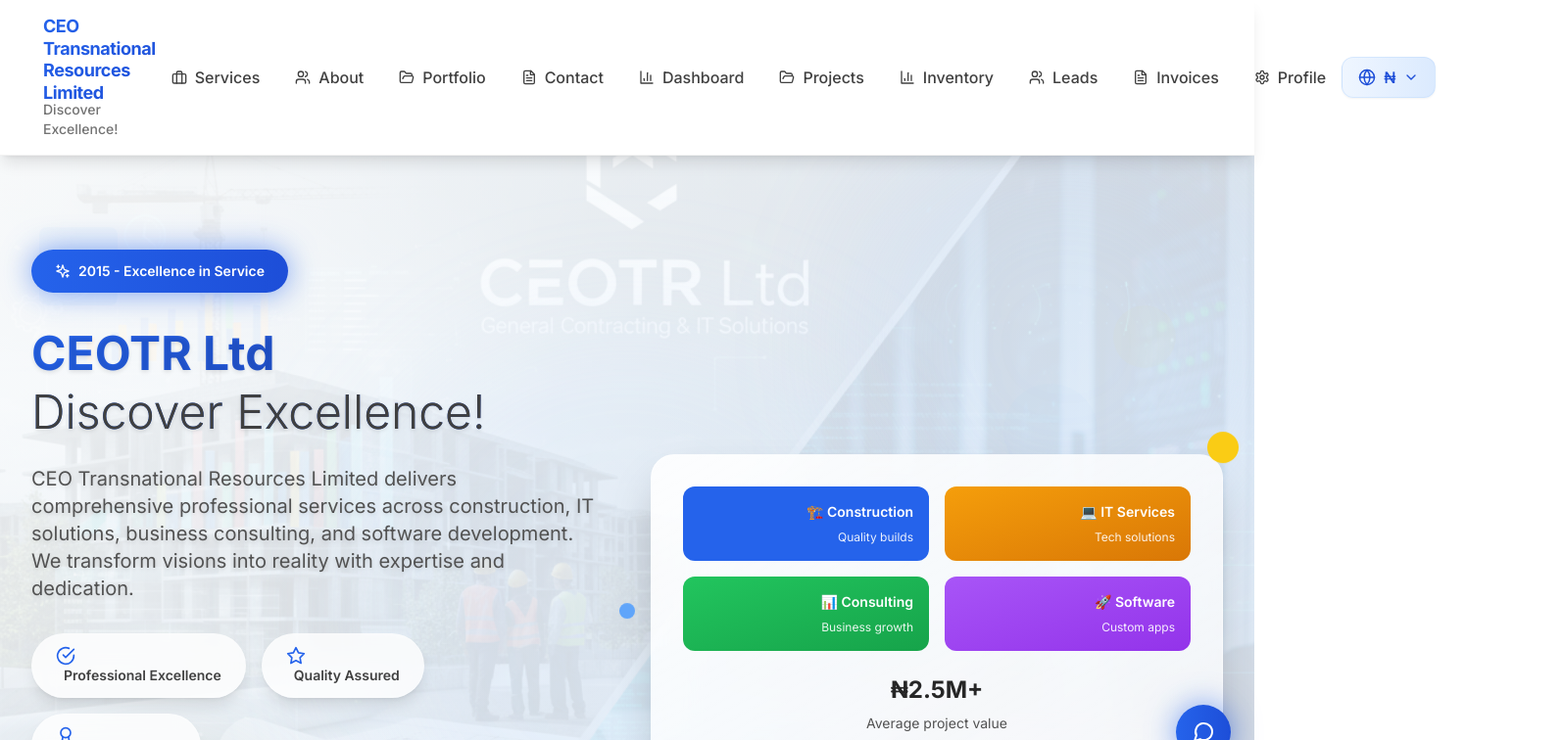
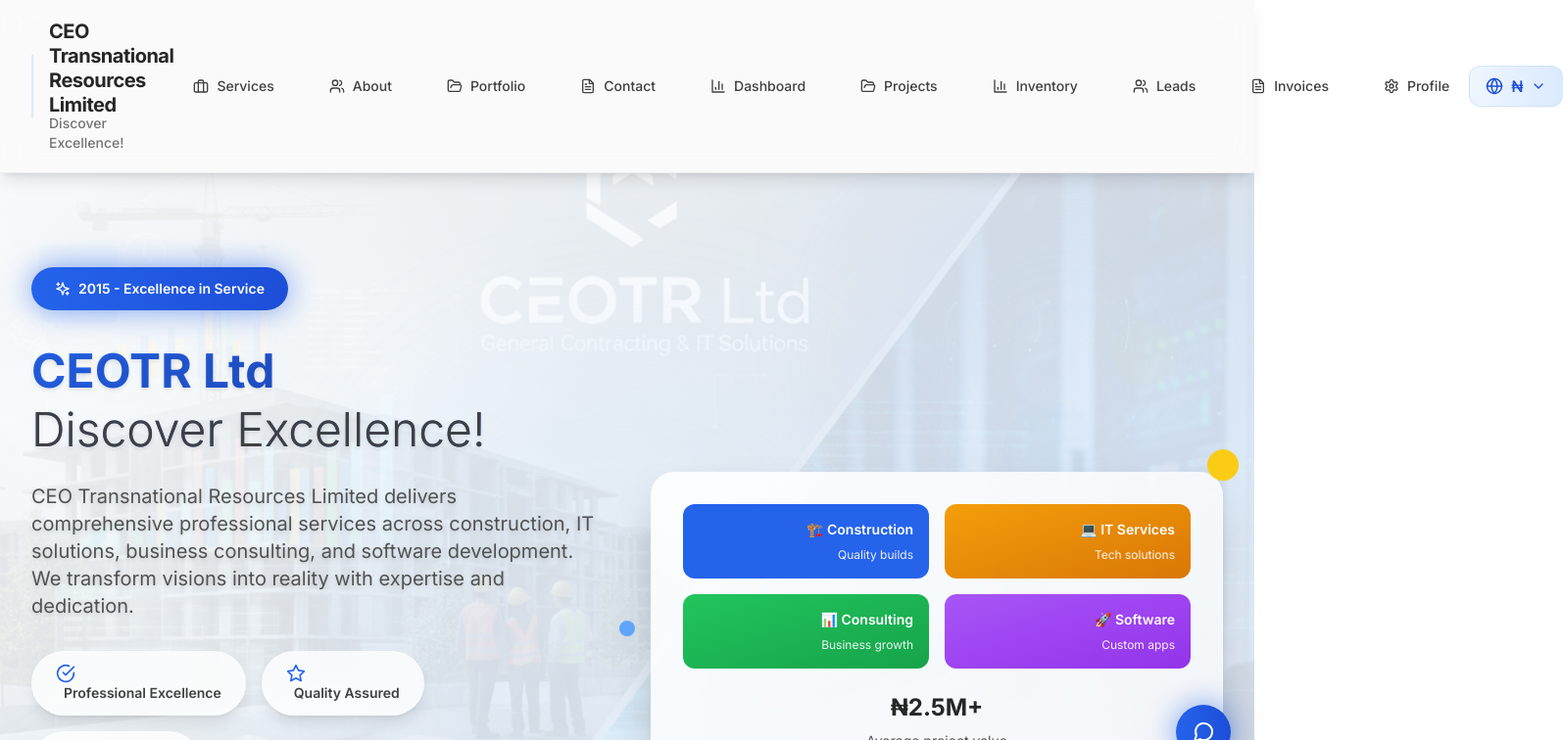
Before and after one commit to e-ogugua/ceotr-erp, a React (Vite) app: page / in a window 1280 px wide. Shown: the top 756 px of the page at 98% size, 1595 px wide, since content can reach past the window. Built offline with nearby package versions, Linux system fonts and the light colour scheme.

Commit message:
fix(logo-display): enhance logo visibility with gradient background in header and add logo to footer

```diff
--- a/src/components/Footer.jsx
+++ b/src/components/Footer.jsx
@@ -8,6 +8,22 @@
         <div className="grid grid-cols-1 md:grid-cols-4 gap-8">
           {/* Company Info */}
           <div className="md:col-span-2">
+            <div className="flex items-center gap-3 mb-4">
+              <img
+                src="/images/logo/ceotr-logo-white.png"
+                alt={COMPANY_INFO.name}
+                className="h-10 w-auto rounded-lg shadow-sm bg-gradient-to-br from-primary-50 to-white border border-primary-200/50"
+                onError={(e) => {
+                  e.target.style.display = 'none';
+                  e.target.nextElementSibling.style.display = 'block';
+                }}
+              />
+              <div className="hidden" style={{display: 'none'}}>
+                <div className="w-10 h-10 bg-gradient-to-br from-primary-600 to-primary-700 rounded-xl flex items-center justify-center text-white font-black text-lg shadow-lg">
+                  {COMPANY_INFO.name.charAt(0)}
+                </div>
+              </div>
+            </div>
             <h3 className="text-2xl font-bold text-primary-400 mb-4">{COMPANY_INFO.name}</h3>
             <p className="text-neutral-300 mb-4">
               {COMPANY_INFO.fullName}
--- a/src/components/Header.jsx
+++ b/src/components/Header.jsx
@@ -30,16 +30,16 @@
   ];
 
   return (
-    <header className="bg-white/95 backdrop-blur-md shadow-lg sticky top-0 z-50 border-b border-neutral-200/50">
+    <header className="bg-white/98 backdrop-blur-lg shadow-lg sticky top-0 z-50 border-b border-neutral-200/60">
       <div className="container-enhanced">
-        <div className="flex justify-between items-center py-4">
+        <div className="flex justify-between items-center py-5">
           {/* Enhanced Logo & Branding */}
           <div className="flex items-center group cursor-pointer">
             <div className="relative">
               <img
                 src="/images/logo/ceotr-logo-white.png"
                 alt={COMPANY_INFO.name}
-                className="h-16 w-auto logo-enhanced rounded-lg shadow-sm transition-all duration-300 group-hover:shadow-md"
+                className="h-16 w-auto logo-enhanced rounded-lg shadow-sm transition-all duration-300 group-hover:shadow-md bg-gradient-to-br from-primary-50 to-white backdrop-blur-sm border border-primary-200/50"
                 onError={(e) => {
                   e.target.style.display = 'none';
                   e.target.parentElement.innerHTML = `
@@ -58,8 +58,8 @@
             </div>
 
             {/* Company Name */}
-            <div className="ml-3 hidden sm:block">
-              <h1 className="text-lg company-name-bold leading-tight tracking-tight">
+            <div className="ml-4 hidden sm:block">
+              <h1 className="text-xl font-bold text-neutral-800 leading-tight tracking-tight">
                 CEO Transnational<br />
                 Resources Limited
               </h1>
@@ -70,16 +70,16 @@
           </div>
 
           {/* Enhanced Desktop Navigation */}
-          <nav className="hidden md:flex items-center space-x-1">
+          <nav className="hidden md:flex items-center space-x-2 lg:space-x-4">
             {navigationLinks.map((link) => (
               <a
                 key={link.href}
                 href={link.href}
-                className="relative px-4 py-2 text-neutral-700 hover:text-primary-600 font-medium transition-all duration-300 rounded-lg hover:bg-primary-50 group touch-target flex items-center gap-2"
+                className="relative px-3 py-2 lg:px-5 lg:py-3 text-neutral-700 hover:text-primary-600 font-medium transition-all duration-300 rounded-lg hover:bg-primary-50 group touch-target flex items-center gap-2 text-sm"
               >
                 {link.icon}
-                {link.label}
-                <div className="absolute bottom-0 left-1/2 transform -translate-x-1/2 w-0 h-0.5 bg-primary-600 transition-all duration-300 group-hover:w-3/4"></div>
+                <span className="hidden lg:inline">{link.label}</span>
+                <div className="absolute bottom-0 left-1/2 transform -translate-x-1/2 w-0 h-0.5 bg-primary-600 transition-all duration-300 group-hover:w-full"></div>
               </a>
             ))}
           </nav>
--- a/src/index.css
+++ b/src/index.css
@@ -87,8 +87,8 @@
     @apply animate-pulse bg-neutral-200 h-48 rounded-lg mb-4;
   }
 
-  .touch-target {
-    @apply min-h-[44px] min-w-[44px];
+  .container-enhanced {
+    @apply container mx-auto px-4 sm:px-6 lg:px-8 max-w-7xl;
   }
 
   /* Advanced Animations */
```
Also changed, not shown: 5 other files (tests, documents, lock files or other folders).
